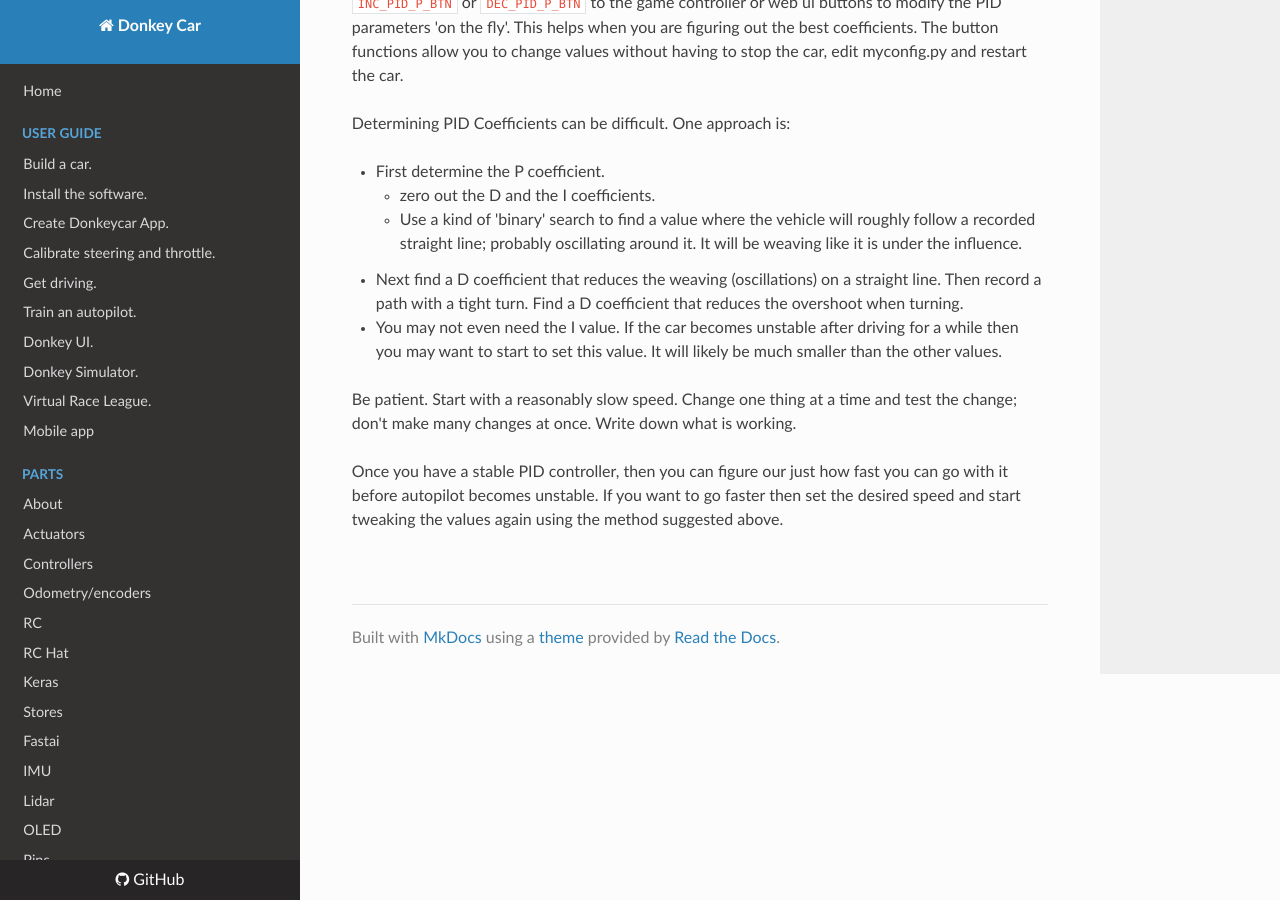
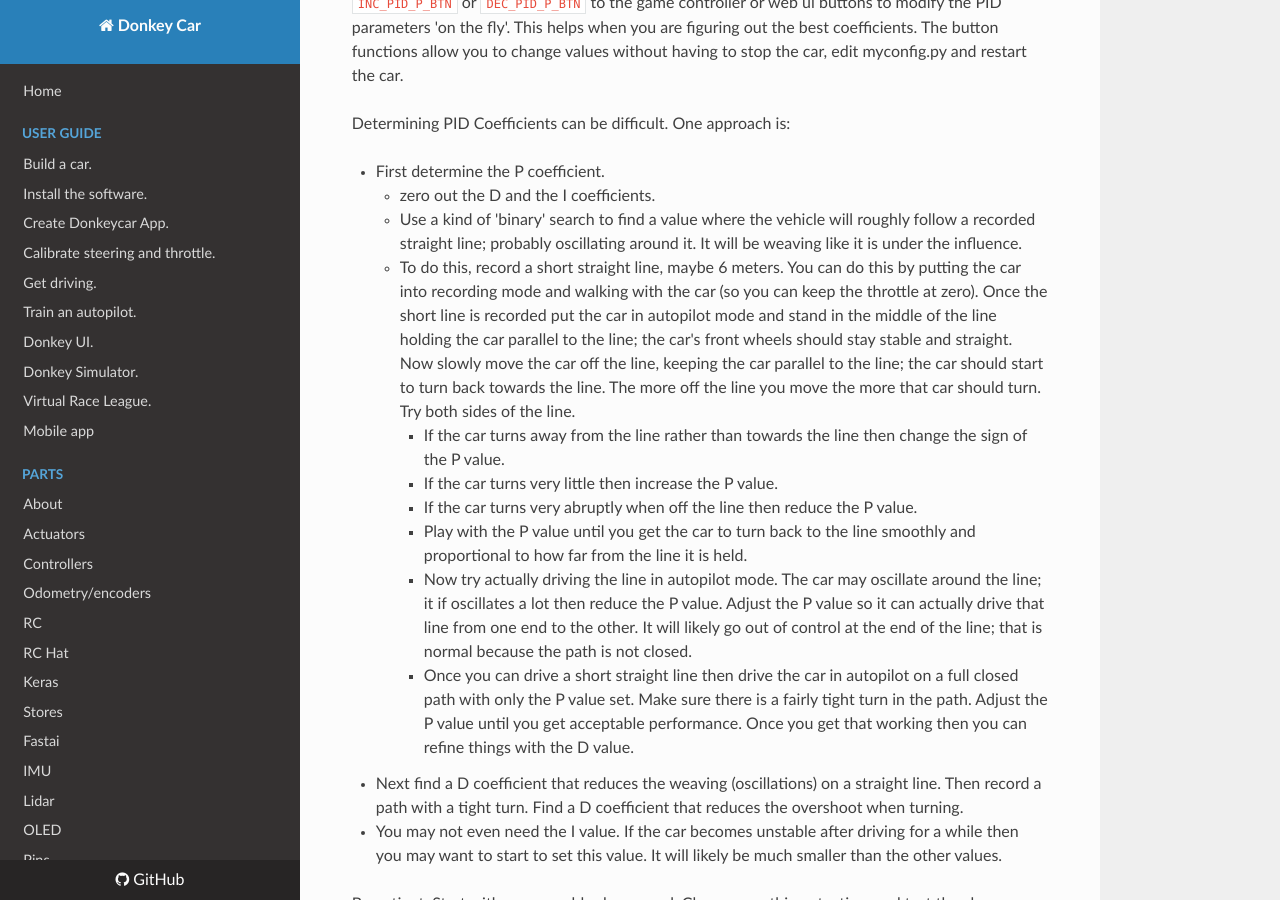
Before and after one commit to autorope/donkeydocs, an MkDocs documentation site: the page built from docs/guide/path_follow/path_follow.md, in a window 1280 px wide and 900 px high, scrolled down 7296 px. Built offline with MkDocs 1.6.1, drawn with Linux system fonts in a browser that asks for light colours; nearby versions of some CDN libraries.

Commit message:
Update path_follow.md
Add more detail on how to determine the P value

```diff
--- a/docs/guide/path_follow/path_follow.md
+++ b/docs/guide/path_follow/path_follow.md
@@ -183,6 +183,13 @@ Determining PID Coefficients can be difficult.  One approach is:
 - First determine the P coefficient.
     - zero out the D and the I coefficients.
     - Use a kind of 'binary' search to find a value where the vehicle will roughly follow a recorded straight line; probably oscillating around it.  It will be weaving like it is under the influence.
+    - To do this, record a short straight line, maybe 6 meters.  You can do this by putting the car into recording mode and walking with the car (so you can keep the throttle at zero).  Once the short line is recorded put the car in autopilot mode and stand in the middle of the line holding the car parallel to the line; the car's front wheels should stay stable and straight.  Now slowly move the car off the line, keeping the car parallel to the line; the car should start to turn back towards the line.  The more off the line you move the more that car should turn.  Try both sides of the line.
+        - If the car turns away from the line rather than towards the line then change the sign of the P value.
+        - If the car turns very little then increase the P value.
+        - If the car turns very abruptly when off the line then reduce the P value.
+        - Play with the P value until you get the car to turn back to the line smoothly and proportional to how far from the line it is held.
+        - Now try actually driving the line in autopilot mode. The car may oscillate around the line; it if oscillates a lot then reduce the P value. Adjust the P value so it can actually drive that line from one end to the other.  It will likely go out of control at the end of the line; that is normal because the path is not closed.
+        - Once you can drive a short straight line then drive the car in autopilot on a full closed path with only the P value set.  Make sure there is a fairly tight turn in the path.  Adjust the P value until you get acceptable performance.  Once you get that working then you can refine things with the D value.
 - Next find a D coefficient that reduces the weaving (oscillations) on a straight line.  Then record a path with a tight turn.  Find a D coefficient that reduces the overshoot when turning.
 - You may not even need the I value.  If the car becomes unstable after driving for a while then you may want to start to set this value.  It will likely be much smaller than the other values.
 
```
